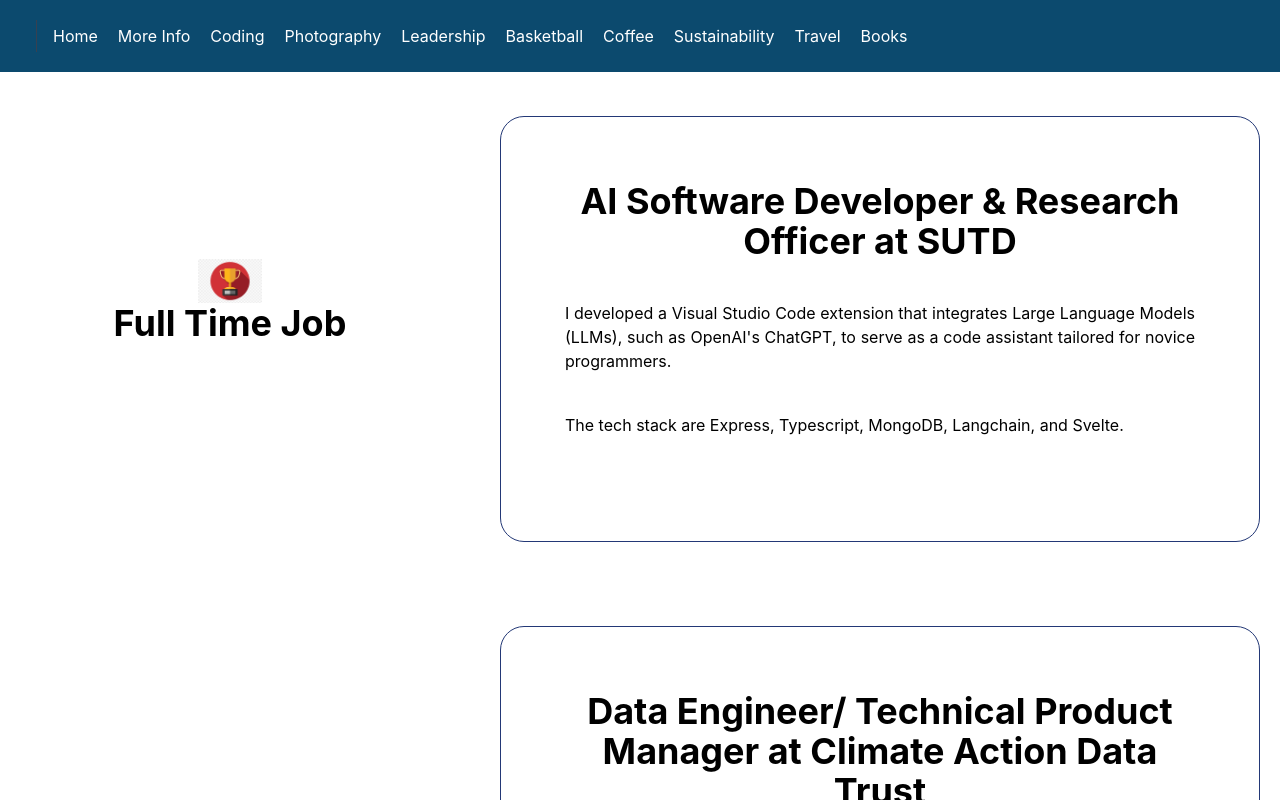
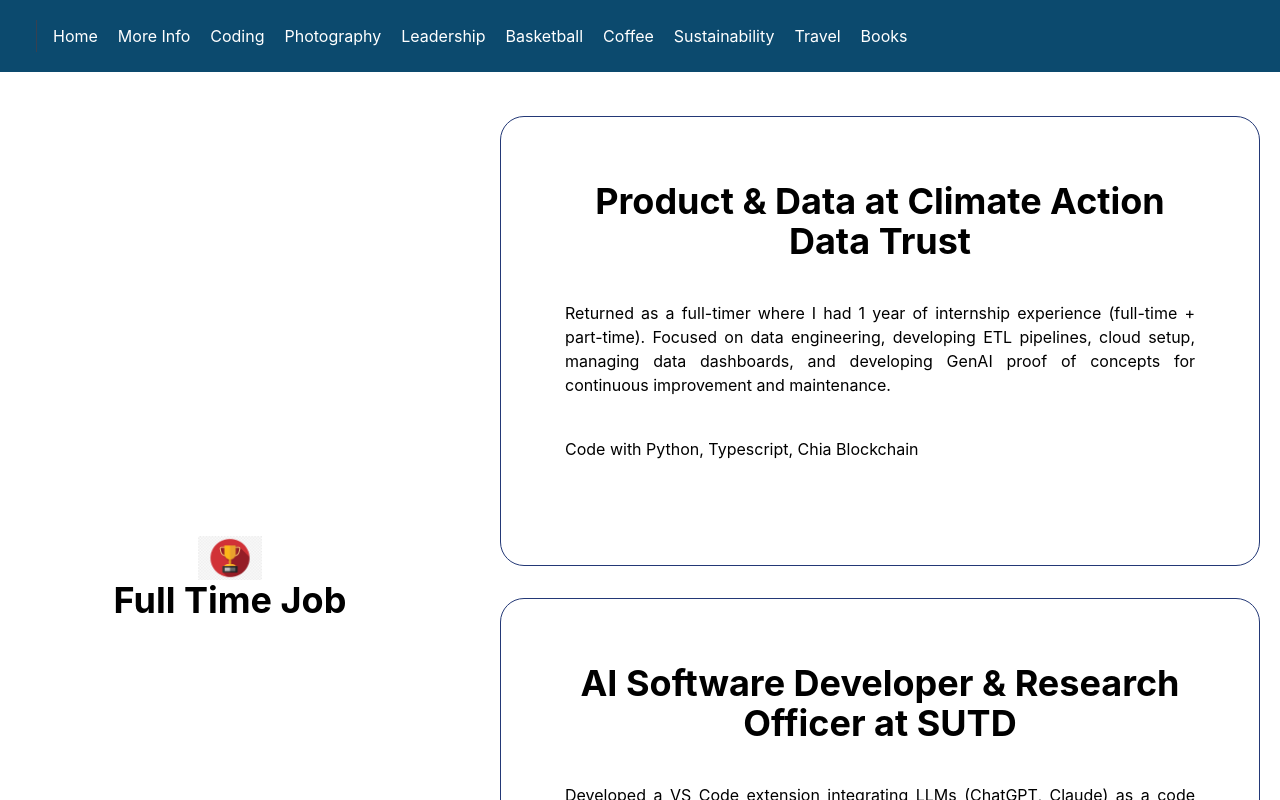
Before and after one commit to erickch123/erick-website, a React (Create React App) app: page /coding in a window 1280 px wide. Shown: the top 800 px of the page. Built offline with nearby package versions, Linux system fonts and the light colour scheme.

Commit message:
change coding description

```diff
--- a/src/components/Coding/BlockCoding.js
+++ b/src/components/Coding/BlockCoding.js
@@ -104,20 +104,34 @@
 ]
 const PersonalProjectDetails = [
     {
+        "title": "Personal Time Management Analytics",
+        "description": "Self-tracking data collection project spanning university final year (both semesters) and working adult life. Analyzed personal time allocation, productivity patterns, sleep schedules, work hours, and side project commitments to become the data scientist of my own life.",
+        "contribution": "Tech stack is python and pandas"
+     },
+
+     {
+        "title": "Landing Page: Indocoffee Carbon Credit Projects",
+        "description": "Passion project developing carbon credit initiatives for Indonesian coffee farms. Built custom landing page with Next.js and deployed on Vercel, leveraging Cursor AI for rapid frontend development."
+     },
+
+    {
+        title: "Intentional Instagram App",
+        description: "I built this web application to address my need for limiting Instagram usage by narrowing down the topics I see on my feed. The app categorises followings based on selected topics and is designed to help users focus on specific content. Future plans include adding a scheduling feature for better content organization.",
+        contribution: "The website is built using React, Express, Tailwind CSS, and MongoDB. External services used are RapidAPI, Facebook and Goole OAUTH."
+    },
+    {
         title: "This Website",
         description: "As mentioned, this website is for me to showcase what I've done, not only in software engineering projects but my other hobbies as well. And one more thing, I still prefer backend compared to frontend 😀.",
         contribution: "The website is built with React Js Framework and Tailwind CSS."
     },
-    {
-        title: "Intentional Instagram App",
-        description: "I built this web application to address my need for limiting Instagram usage by narrowing down the topics I see on my feed. The app categorises followings based on selected topics and is designed to help users focus on specific content. Future plans include adding a scheduling feature for better content organization.",
-        contribution: "The website is built using React, Express, Tailwind CSS, and MongoDB."
-    },
+
     {
         title: "Web Scraping",
         description: "My First ever attemp of coding project outside of school during my Term 2 in university.",
         contribution: "I used a Python library called Beautiful Soup to scrap list of software engineer jobs hiring into a csv file."
     },
+
+
 
 ]
 
@@ -136,9 +150,14 @@
 
 const FullTimerJobDetails = [
     {
+        title: "Product & Data at Climate Action Data Trust",
+        description: "Returned as a full-timer where I had 1 year of internship experience (full-time + part-time). Focused on data engineering, developing ETL pipelines, cloud setup, managing data dashboards, and developing GenAI proof of concepts for continuous improvement and maintenance.",
+        contribution: "Code with Python, Typescript, Chia Blockchain"
+    },
+    {
         title: "AI Software Developer & Research Officer at SUTD",
-        description: "I developed a Visual Studio Code extension that integrates Large Language Models (LLMs), such as OpenAI's ChatGPT, to serve as a code assistant tailored for novice programmers.",
-        contribution: "The tech stack are Express, Typescript, MongoDB, Langchain, and Svelte."
+        description: "Developed a VS Code extension integrating LLMs (ChatGPT, Claude) as a code assistant for novice programmers. Focused on promoting debugging skills over vibe coding, enhanced with Retrieval Augmented Generation (RAG) for better code solutions. Conducted user testing with > 60 first-year programming students. Co-authored 3 research papers.",
+        contribution: "Tech Stack: Express, TypeScript, MongoDB, LangChain, Svelte, Deployment: Heroku backend, VS Code Marketplace"
     },
 ]
 
```
